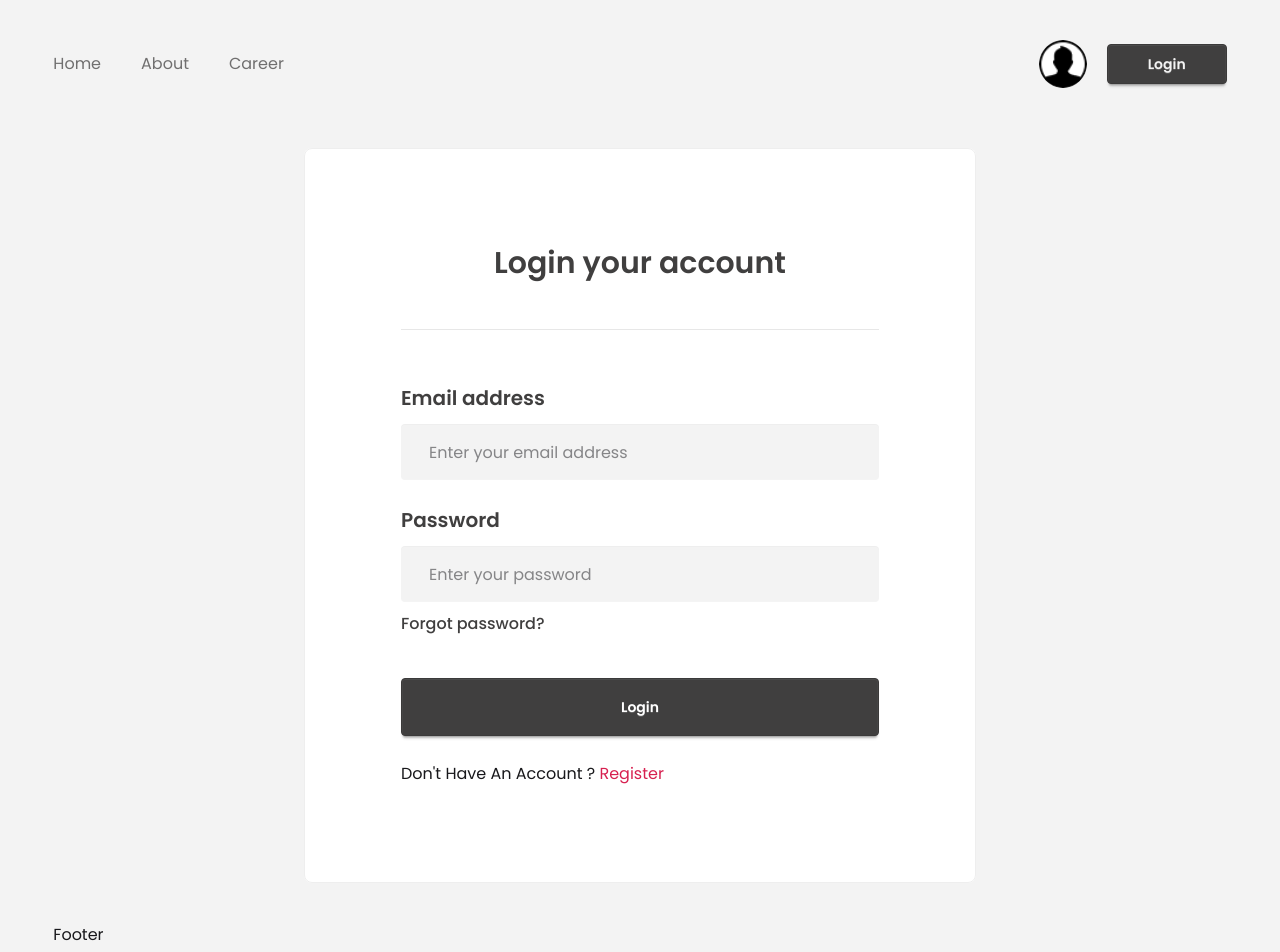
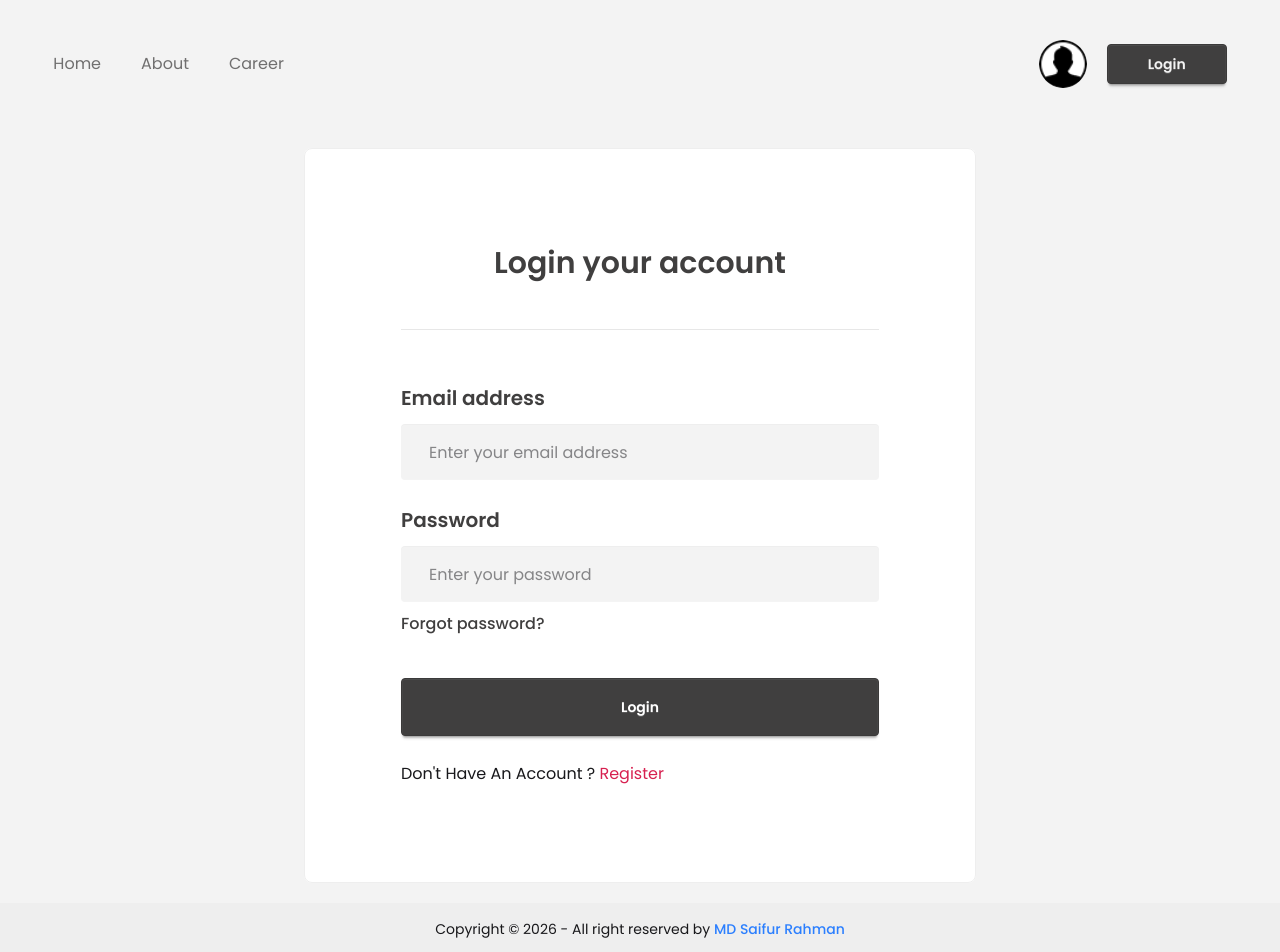
Before and after one commit to manoffocus117/Not-News, a React (Vite) app: page /auth/login in a window 1280 px wide. Shown: the top 952 px of the page. Built offline with nearby package versions, Linux system fonts and the light colour scheme; no server answers.

Commit message:
footer section added

```diff
--- a/src/components/Footer.jsx
+++ b/src/components/Footer.jsx
@@ -1,7 +1,24 @@
 import React from "react";
 
 const Footer = () => {
-      return <footer className="w-11/12 mx-auto py-5">Footer</footer>;
+      return (
+            <footer className="footer sm:footer-horizontal footer-center bg-base-300 text-base-content p-4">
+                  <aside>
+                        <p>
+                              Copyright © {new Date().getFullYear()} - All right
+                              reserved by{" "}
+                              <a
+                                    href="http://github.com/manoffocus117/"
+                                    target="_blank"
+                                    rel="noopener noreferrer"
+                                    className="text-blue-500 font-medium"
+                              >
+                                    MD Saifur Rahman
+                              </a>
+                        </p>
+                  </aside>
+            </footer>
+      );
 };
 
 export default Footer;
--- a/src/pages/News_details.jsx
+++ b/src/pages/News_details.jsx
@@ -1,5 +1,6 @@
 import React, { useEffect, useState } from "react";
 import Header from "../components/Header";
+import Navbar from "./../components/Navbar";
 import Footer from "../components/Footer";
 import Login_with from "../components/Login_with";
 import Find_us from "../components/Find_us";
@@ -21,6 +22,7 @@ const News_details = () => {
       return (
             <>
                   <Header />
+                  <Navbar />
                   <section className="w-11/12 mx-auto my-10 grid grid-cols-12 gap-5">
                         <div className="gap-5 col-span-9">
                               <h1 className="text-[1.25rem] font-medium mb-5">
```
